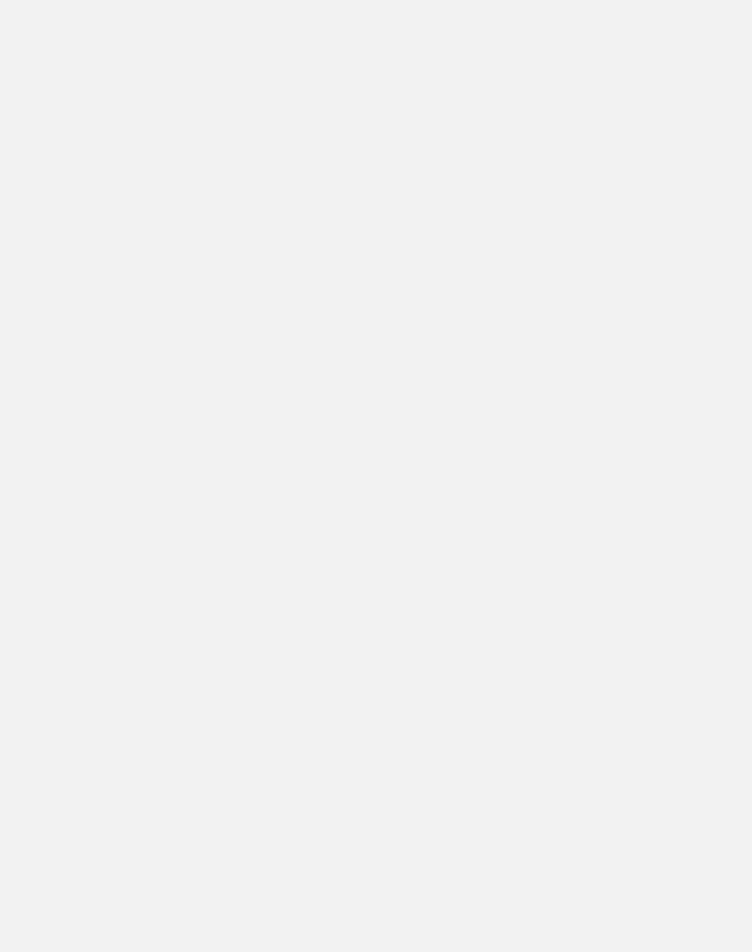
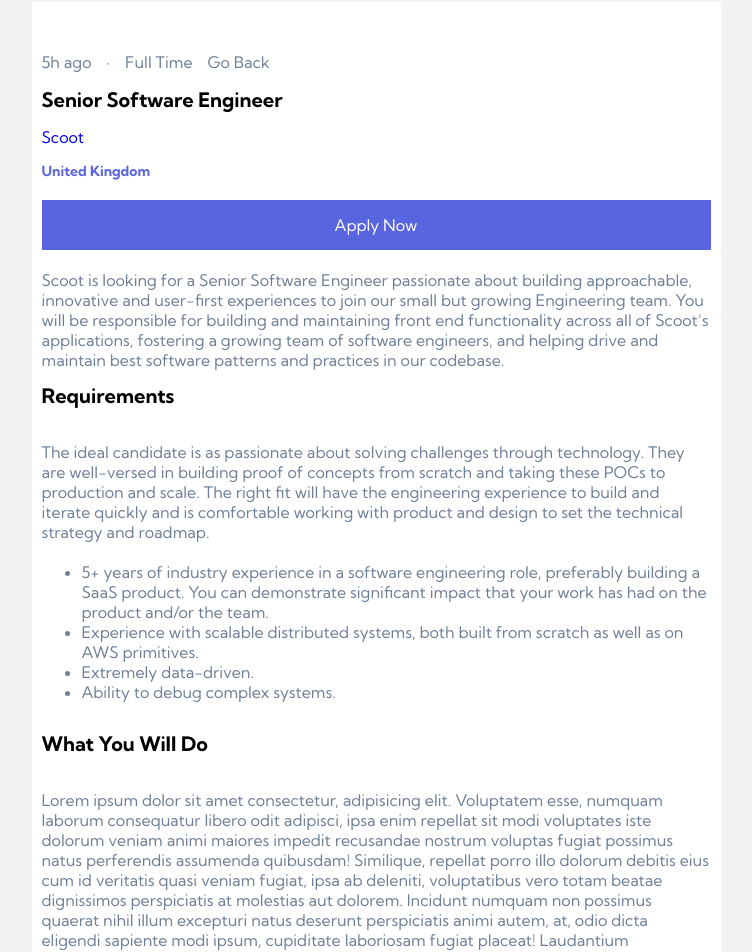
Before and after one commit to earthtobishop/devjobs-web-app, a Next.js app: page /jobs/1 in a window 1280 px wide. Shown: the part 188-1140 px from the top of the page, without its empty margins (264-1016 px from the left). Before the commit the page ends 800 px from the top, so only its background shows below. Built offline with nearby package versions, Linux system fonts and the light colour scheme.

Commit message:
Create card detail page

```diff
--- a/components/jobs/job-list/job-card.tsx
+++ b/components/jobs/job-list/job-card.tsx
@@ -78,8 +78,6 @@
 const JobCard: FC<JobCardProps> = (props): ReactElement => {
   const { job } = props
 
-  console.log(job)
-
   return (
     <Link href={`/jobs/${job.id}`}>
       <Card>
--- a/components/jobs/job-list/job-list.tsx
+++ b/components/jobs/job-list/job-list.tsx
@@ -29,6 +29,8 @@
 const JobList: FC<JobListProps> = (props): ReactElement => {
   const { jobs } = props
 
+  console.log(jobs)
+
   return (
     <List>
       {jobs.map((job) => (
--- a/lib/job-util.ts
+++ b/lib/job-util.ts
@@ -24,8 +24,14 @@
   }
 }
 
-export async function getAllJobs(): Promise<Job> {
+export async function getAllJobs(): Promise<Job[]> {
   const filePath = path.join(process.cwd(), '/data/data.json')
   const objectData = JSON.parse(readFileSync(filePath, 'utf-8'))
   return objectData.jobs
 }
+
+export async function getJob(id: number) {
+  const allJobs = await getAllJobs()
+  const job = allJobs.find((j) => j.id === id)
+  return job
+}
--- a/pages/jobs/[id].tsx
+++ b/pages/jobs/[id].tsx
@@ -1,17 +1,187 @@
-import { GetStaticProps } from 'next'
+import { GetStaticPaths, GetStaticProps } from 'next'
+import { ParsedUrlQuery } from 'querystring'
 import { FC, ReactElement } from 'react'
-import { Job } from '../../lib/job-util'
+import { getAllJobs, getJob, Job } from '../../lib/job-util'
+import styled from 'styled-components'
+import { useRouter } from 'next/router'
 
-interface JobProps {
+interface JobPageParams extends ParsedUrlQuery {
+  id: string
+}
+
+interface JobPageProps {
   job: Job
 }
 
-const JobPage: FC<JobProps> = (props): ReactElement => {
+const Card = styled.div`
+  height: 1050px;
+  width: 327px;
+  background-color: #fff;
+  display: flex;
+  flex-direction: column;
+  margin: 0 auto;
+  margin-top: 30px;
+  padding: 10px;
+
+  @media only screen and (min-width: 768px) {
+    height: 1327px;
+    width: 689px;
+  }
+
+  @media only screen and (min-width: 1440px) {
+    height: 1257px;
+    width: 730px;
+  }
+`
+
+const Description = styled.div`
+  font-size: 16px;
+  color: #6e8098;
+  display: flex;
+  gap: 15px;
+  margin-top: 40px;
+`
+
+const Title = styled.div`
+  font-size: 20px;
+  font-weight: bold;
+  margin-top: 15px;
+  color: #000;
+`
+
+const Company = styled.div`
+  font-size: 16px;
+  color: #6e8098;
+  display: flex;
+  margin-top: 15px;
+`
+
+const Location = styled.div`
+  font-size: 14px;
+  font-weight: bold;
+  color: #5964e0;
+  display: flex;
+  margin-top: 15px;
+`
+
+const Button = styled.div`
+  cursor: pointer;
+  background-color: #5964e0;
+  display: flex;
+  flex-direction: column;
+  justify-content: center;
+  align-items: center;
+  color: #fff;
+  padding: 15px;
+  margin-top: 20px;
+`
+
+const JobDescription = styled.div`
+  font-size: 16px;
+  color: #6e8098;
+  margin-top: 20px;
+`
+
+const RequirementsHeader = styled.h1`
+  font-size: 20px;
+  font-weight: bold;
+  color: black;
+`
+
+const JobRequirements = styled.div`
+  font-size: 16px;
+  color: #6e8098;
+  margin-top: 20px;
+`
+
+const RequirementsList = styled.ul`
+  font-size: 16px;
+  color: #6e8098;
+  margin-top: 20px;
+`
+
+const WhatYouWillDoHeader = styled.h1`
+  font-size: 20px;
+  font-weight: bold;
+  color: black;
+`
+
+const WhatYouWillDoDescription = styled.div`
+  font-size: 16px;
+  color: #6e8098;
+  margin-top: 20px;
+`
+
+const JobPage: FC<JobPageProps> = (props): ReactElement => {
+  const router = useRouter()
   const { job } = props
 
-  return <>JobPage</>
+  console.log(job)
+
+  return (
+    <Card>
+      <Description>
+        <div>{job.postedAt}</div>
+        <span>&#183;</span>
+        <div>{job.contract}</div>
+        <div style={{ cursor: 'pointer' }} onClick={() => router.push('/')}>
+          Go Back
+        </div>
+      </Description>
+      <Title>{job.position}</Title>
+      <Company>
+        <a href={job.website}>{job.company}</a>
+      </Company>
+      <Location>{job.location}</Location>
+      <Button>Apply Now</Button>
+      <JobDescription>{job.description}</JobDescription>
+      <RequirementsHeader>Requirements</RequirementsHeader>
+      <JobRequirements>{job.requirements.content}</JobRequirements>
+      <RequirementsList>
+        {job.requirements.items.map((item) => (
+          <li key={item}>{item}</li>
+        ))}
+      </RequirementsList>
+      <WhatYouWillDoHeader>What You Will Do</WhatYouWillDoHeader>
+      <WhatYouWillDoDescription>
+        Lorem ipsum dolor sit amet consectetur, adipisicing elit. Voluptatem
+        esse, numquam laborum consequatur libero odit adipisci, ipsa enim
+        repellat sit modi voluptates iste dolorum veniam animi maiores impedit
+        recusandae nostrum voluptas fugiat possimus natus perferendis assumenda
+        quibusdam! Similique, repellat porro illo dolorum debitis eius cum id
+        veritatis quasi veniam fugiat, ipsa ab deleniti, voluptatibus vero totam
+        beatae dignissimos perspiciatis at molestias aut dolorem. Incidunt
+        numquam non possimus quaerat nihil illum excepturi natus deserunt
+        perspiciatis animi autem, at, odio dicta eligendi sapiente modi ipsum,
+        cupiditate laboriosam fugiat placeat! Laudantium asperiores, corporis,
+        unde impedit veritatis nihil repellendus tempora dignissimos dolorem
+        porro dicta.
+      </WhatYouWillDoDescription>
+    </Card>
+  )
 }
 
-// export const getStaticProps: GetStaticProps
+export const getStaticPaths: GetStaticPaths<JobPageParams> = async () => {
+  const jobs = await getAllJobs()
+  return {
+    paths: jobs.map((job) => ({
+      params: { id: job.id.toString() }
+    })),
+    fallback: 'blocking'
+  }
+}
+
+export const getStaticProps: GetStaticProps = async (context) => {
+  const { params } = context
+  const id = params?.id
+  const allJobs = await getAllJobs()
+  const job = allJobs.find((j) => j.id === Number(id))
+
+  console.log(job)
+
+  return {
+    props: { job }
+  }
+}
 
 export default JobPage
```
